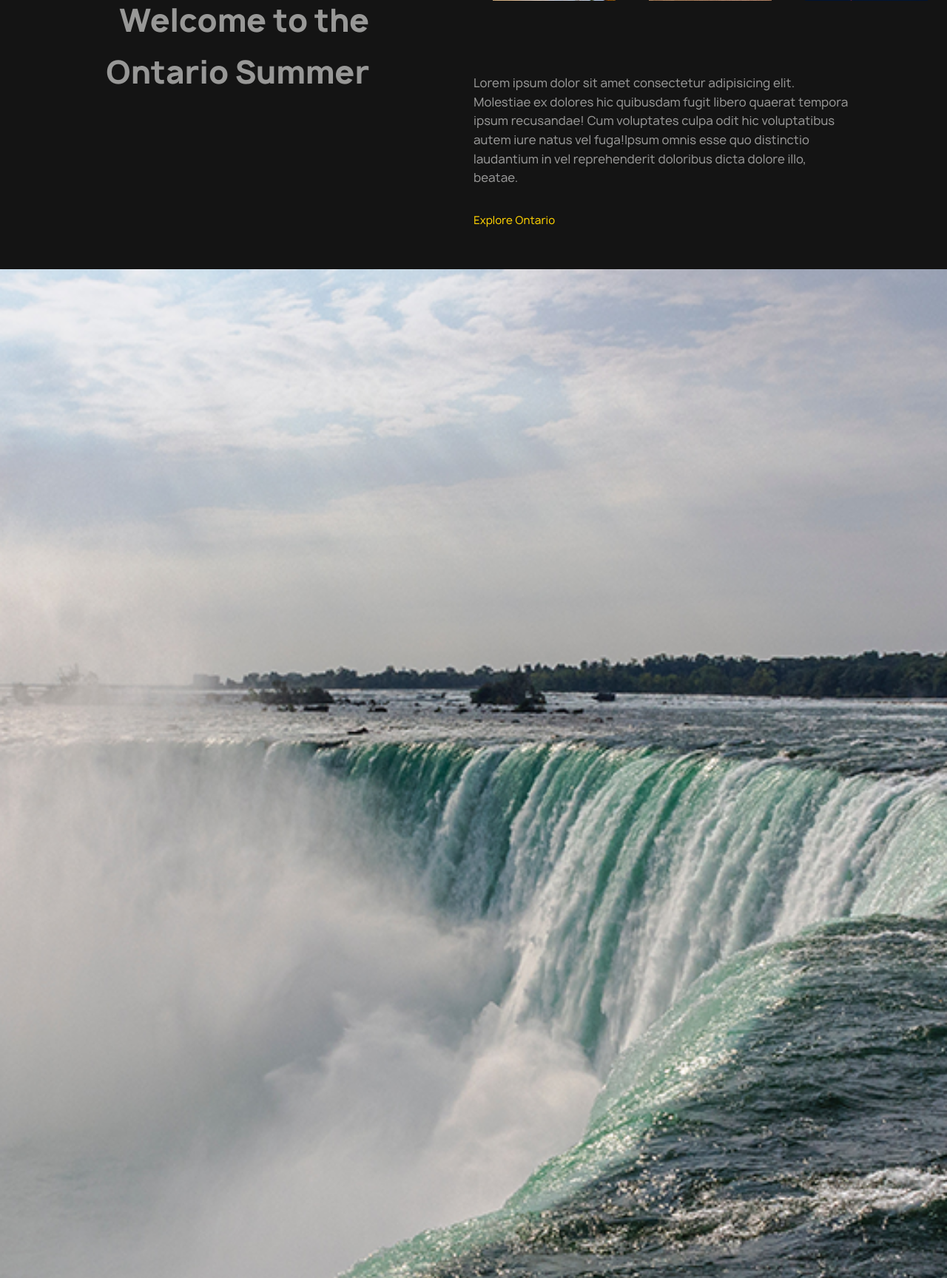
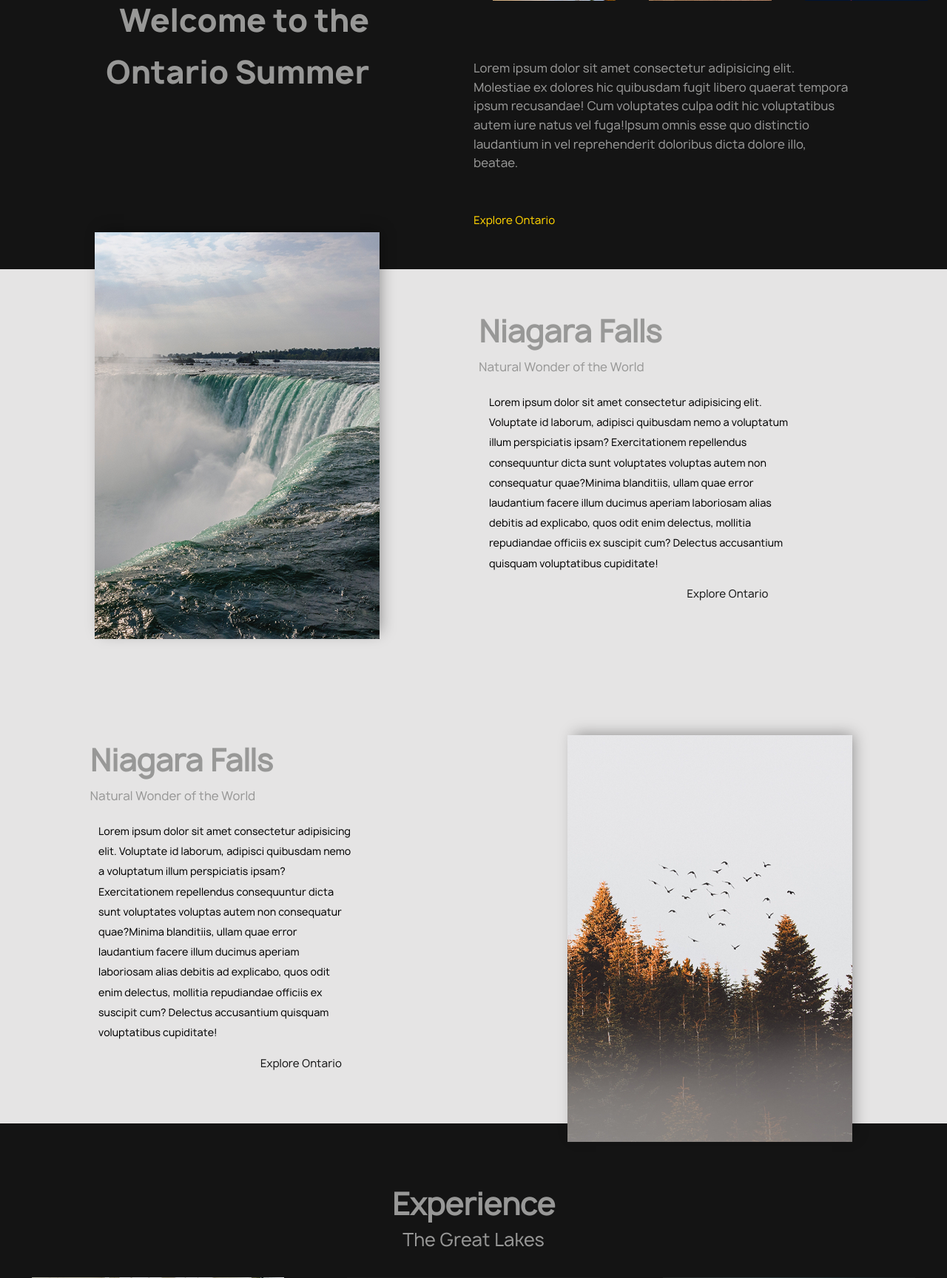
Before and after one commit to Brendan-Rogers/rogersB_shewagaD_aidenR_christineL_hackathon, a PHP site: page / in a window 1280 px wide. Shown: the part 699-2427 px from the top of the page at 74% size. Run offline with PHP 8.4, Linux system fonts and the light colour scheme; some libraries are stand-ins or nearby versions.

Commit message:
Them things be all nice and styled now

```diff
--- a/css/master.css
+++ b/css/master.css
@@ -1,12 +1,10 @@
 /* CSS Document */
 @font-face {
-  font-family: "Manrope-Bold";
-  src: url("../fonts/manrope-bold.otf") format("opentype");
-}
+  font-family: 'Manrope-Bold';
+  src: url("../fonts/manrope-bold.otf") format("opentype"); }
 @font-face {
-  font-family: "Manrope";
-  src: url("../fonts/manrope-regular.otf") format("opentype");
-}
+  font-family: 'Manrope';
+  src: url("../fonts/manrope-regular.otf") format("opentype"); }
 .signupTemplate {
   display: grid;
   justify-content: center;
@@ -14,8 +12,7 @@
   background-image: url(../images/landBkg.png);
   background-size: cover;
   background-attachment: fixed;
-  position: relative;
-}
+  position: relative; }
 
 form {
   background-color: white;
@@ -27,23 +24,20 @@ form {
   height: 30em;
   align-self: center;
   justify-self: center;
-  position: absolute;
-}
+  position: absolute; }
 
 input, .form-control, .redButton {
-  padding: 0.5em;
+  padding: .5em;
   border-radius: 2.5em;
   background-color: #efefef;
   width: 95%;
   border-style: none;
   margin-bottom: 2em;
-  box-shadow: 0 3px 6px rgba(0, 0, 0, 0.16), 0 3px 6px rgba(0, 0, 0, 0.23);
-}
+  box-shadow: 0 3px 6px rgba(0, 0, 0, 0.16), 0 3px 6px rgba(0, 0, 0, 0.23); }
 
 .redButton {
   background: #ea6060;
-  color: white;
-}
+  color: white; }
 
 header {
   width: 100%;
@@ -52,64 +46,52 @@ header {
   display: flex;
   flex-direction: row-reverse;
   position: fixed;
-  z-index: 2000;
-}
+  z-index: 2000; }
 
 .logo {
-  height: 3em;
-}
+  height: 3em; }
 
 .footer {
   background: #000000;
   display: grid;
-  padding: 2em;
-}
+  padding: 2em; }
 
 .footer ul {
   float: right;
   text-align: right;
-  color: white;
-}
+  color: white; }
 
 .footer ul li {
-  list-style-type: none;
-}
+  list-style-type: none; }
 
 .footer ul li a {
   color: #e5e4e4;
-  text-decoration: none;
-}
+  text-decoration: none; }
 
 .socialIcon {
   width: 3em;
   height: 3em;
   float: left;
-  filter: grayscale(100%);
-}
+  filter: grayscale(100%); }
 
 .socialIcon:hover {
-  filter: none;
-}
+  filter: none; }
 
 .socialMedia {
   align-self: center;
   justify-self: center;
-  margin-bottom: 2em;
-}
+  margin-bottom: 2em; }
 
 .hidden {
-  display: none;
-}
+  display: none; }
 
 body {
   margin: 0;
-  font-family: Manrope, sans-serif;
-}
+  font-family: Manrope, sans-serif; }
 
 .container {
   width: 100%;
-  background-color: #141414;
-}
+  background-color: #141414; }
 
 header {
   width: 100%;
@@ -117,8 +99,7 @@ header {
   background-color: #141414;
   display: flex;
   flex-direction: row-reverse;
-  font-family: Manrope-Bold, sans-serif;
-}
+  font-family: Manrope-Bold, sans-serif; }
 
 .pageTitle {
   margin: 0;
@@ -127,27 +108,23 @@ header {
   color: #ffffff;
   align-self: center;
   margin-right: 10vw;
-  font-family: Manrope-Bold, sans-serif;
-}
+  font-family: Manrope-Bold, sans-serif; }
 
 .landingArea {
-  width: 100%;
-}
+  width: 100%; }
 
 .promoVid {
-  width: 100%;
-}
+  width: 100%; }
 
 .bookNow {
   background-color: #ffd200;
   border: none;
   position: relative;
-  top: -29px;
+  top: -34px;
   padding: 5px;
   font-size: 0.8em;
   font-weight: bold;
-  cursor: pointer;
-}
+  cursor: pointer; }
 
 .welcomeText {
   font-size: 1.8em;
@@ -157,26 +134,22 @@ header {
   color: #989897;
   width: 80%;
   margin-left: 10%;
-  font-family: Manrope-Bold, sans-serif;
-}
+  font-family: Manrope-Bold, sans-serif; }
 
 .ontarioImg {
   width: 45%;
   margin-left: 2.5%;
-  margin-bottom: 15px;
-}
+  margin-bottom: 15px; }
 
 .explore {
   color: #989897;
   font-weight: lighter;
   text-align: center;
   font-size: 0.8em;
-  cursor: pointer;
-}
+  cursor: pointer; }
 
 .explore:hover {
-  text-decoration: underline;
-}
+  text-decoration: underline; }
 
 .promoText {
   color: #989897;
@@ -184,59 +157,50 @@ header {
   line-height: 1.5em;
   width: 80%;
   margin-left: 10%;
-  margin-bottom: 20px;
-}
+  margin-bottom: 20px; }
 
 .landmarks {
   width: 100%;
   background-color: #e5e4e4;
-  padding-bottom: 25px;
-}
+  padding-bottom: 25px; }
 
 .landmark {
   width: 100%;
-  margin-top: 30px;
-}
+  margin-top: 30px; }
 
 .landmarkImg {
-  width: 100%;
-}
+  width: 100%; }
 
 .landmarkTitle {
   font-size: 2.5em;
   color: #989897;
   text-align: center;
   margin: 0;
-  margin-top: 15px;
-}
+  margin-top: 15px; }
 
 .landmarkSub {
   font-size: 1em;
   color: #989897;
   font-weight: lighter;
   text-align: center;
-  margin-top: 5px;
-}
+  margin-top: 5px; }
 
 .landmarkText {
   width: 80%;
   margin-left: 10%;
   line-height: 1.5em;
-  font-size: 0.85em;
-}
+  font-size: 0.85em; }
 
 .experience {
   margin-top: 15px;
-  width: 100%;
-}
+  width: 100%; }
 
 .expTitle {
   font-size: 2.5em;
   color: #989897;
   text-align: center;
   margin: 0;
-  margin-top: 25px;
-}
+  margin-top: 25px; }
 
 .lakes {
   font-size: 1.5em;
@@ -244,62 +208,51 @@ header {
   text-align: center;
   font-weight: lighter;
   margin-top: 6px;
-  margin-bottom: 15px;
-}
+  margin-bottom: 15px; }
 
 .activity {
-  padding-bottom: 25px;
-}
+  padding-bottom: 25px; }
 
 .activityImg {
   width: 80%;
-  margin-left: 10%;
-}
+  margin-left: 10%; }
 
 .activityTitle {
   margin-left: 10%;
-  color: #989897;
-}
+  color: #989897; }
 
 .activityDesc {
   margin-left: 10%;
   color: #989897;
-  line-height: 1.5em;
-}
+  line-height: 1.5em; }
 
 .readMore {
   margin-left: 10%;
   color: #989897;
   line-height: 1.5em;
-  cursor: pointer;
-}
+  cursor: pointer; }
 
 .readMore:hover {
-  text-decoration: underline;
-}
+  text-decoration: underline; }
 
 .flex {
   display: flex;
   align-items: center;
-  justify-content: center;
-}
+  justify-content: center; }
 
 @media screen and (min-width: 800px) {
   header {
     flex-direction: column;
-    justify-content: center;
-  }
+    justify-content: center; }
 
   .pageTitle {
     text-align: center;
     margin-right: 0;
-    font-size: 1.75em;
-  }
+    font-size: 1.75em; }
 
   .promoVid {
     width: 96%;
-    margin-left: 2%;
-  }
+    margin-left: 4%; }
 
   .bookNow {
     margin-left: 4%;
@@ -307,13 +260,11 @@ header {
     padding-left: 1.8em;
     padding-right: 1.8em;
     padding-top: 0.3em;
-    padding-bottom: 0.3em;
-  }
+    padding-bottom: 0.3em; }
 
   .landingArea {
     display: flex;
-    flex-direction: column;
-  }
+    flex-direction: column; }
 
   .ontarioImg {
     display: block;
@@ -323,16 +274,14 @@ header {
     margin-bottom: 10px;
     margin-right: 2%;
     position: relative;
-    top: -20vw;
-  }
+    top: -20vw; }
 
   .welcomeText {
     font-size: 2.6em;
     text-align: right;
     top: 10px;
     width: 33vw;
-    margin-left: 6%;
-  }
+    margin-left: 6%; }
 
   .promoText {
     font-size: 1em;
@@ -342,19 +291,75 @@ header {
     margin-bottom: 0;
     margin-top: -150px;
     position: relative;
-    top: -80px;
-  }
+    top: -100px; }
 
   .explore {
     color: #ffd200;
     text-align: left;
-    font-size: 0.9em;
-    margin-left: 50%;
-  }
+    font-size: .9em;
+    margin-left: 50%; }
 
   .flex {
-    display: block;
-  }
-}
+    display: block; }
+
+  .landmark {
+    display: flex; }
+
+  .landmark2 {
+    flex-direction: row-reverse; }
+
+  .landmarkImg {
+    width: auto;
+    height: 550px;
+    margin-left: 10%;
+    position: relative;
+    -webkit-box-shadow: 5px -5px 19px -4px rgba(0, 0, 0, 0.38);
+    -moz-box-shadow: 5px -5px 19px -4px rgba(0, 0, 0, 0.38);
+    box-shadow: 5px -5px 19px -4px rgba(0, 0, 0, 0.38); }
+
+  .landmarkImg1 {
+    top: -50px;
+    margin-left: 10%; }
+
+  .landmarkTitle {
+    text-align: left;
+    margin-left: 10%;
+    margin-top: 50px; }
+
+  .landmarkSub {
+    text-align: left;
+    margin-left: 10%;
+    margin-top: 0; }
+
+  .landmarkText {
+    text-align: left;
+    margin-left: 12%;
+    width: 60%;
+    line-height: 2em; }
+
+  .contWrap {
+    margin-left: 5%; }
+
+  .explore2 {
+    color: #171717; }
+
+  .landmarkImg2 {
+    top: 50px;
+    margin-right: 10%; }
+
+  .experience {
+    margin-top: 75px;
+    margin-bottom: 0; }
+
+  .expTitle {
+    margin: 0; }
+
+  .lakes {
+    margin-top: -8px;
+    margin-bottom: 30px; }
+
+  .expFlex {
+    display: flex;
+    margin-bottom: 10px; } }
 
 /*# sourceMappingURL=master.css.map */
--- a/js/components/homeComponent.js
+++ b/js/components/homeComponent.js
@@ -25,29 +25,32 @@ export default {
 
 			<section class="landmarks">
 
-				<div class="landmark">
-					<img src="images/main_1.png" alt="placeholder" class="landmarkImg">
+				<div class="landmark landmark1">
+					<img src="images/main_1.png" alt="placeholder" class="landmarkImg landmarkImg1">
+					<div class="contWrap">
 						<h3 class="landmarkTitle">Niagara Falls</h3>
 						<h4 class="landmarkSub">Natural Wonder of the World</h4>
 						<p class="landmarkText">Lorem ipsum dolor sit amet consectetur adipisicing elit. Voluptate id laborum, adipisci quibusdam nemo a voluptatum illum perspiciatis ipsam? Exercitationem repellendus consequuntur dicta sunt voluptates voluptas autem non consequatur quae?Minima blanditiis, ullam quae error laudantium facere illum ducimus aperiam laboriosam alias debitis ad explicabo, quos odit enim delectus, mollitia repudiandae officiis ex suscipit cum? Delectus accusantium quisquam voluptatibus cupiditate!</p>
-					<div class="flex"><a class="explore">Explore Ontario</a></div>
+						<div class="flex"><a class="explore explore2">Explore Ontario</a></div>
+					</div>
 				</div>
 
-				<div class="landmark">
-					<img src="images/main_2.png" alt="placeholder" class="landmarkImg">
+				<div class="landmark landmark2">
+					<img src="images/main_2.png" alt="placeholder" class="landmarkImg landmarkImg2">
+					<div class="contWrap">
 						<h3 class="landmarkTitle">Niagara Falls</h3>
 						<h4 class="landmarkSub">Natural Wonder of the World</h4>
 						<p class="landmarkText">Lorem ipsum dolor sit amet consectetur adipisicing elit. Voluptate id laborum, adipisci quibusdam nemo a voluptatum illum perspiciatis ipsam? Exercitationem repellendus consequuntur dicta sunt voluptates voluptas autem non consequatur quae?Minima blanditiis, ullam quae error laudantium facere illum ducimus aperiam laboriosam alias debitis ad explicabo, quos odit enim delectus, mollitia repudiandae officiis ex suscipit cum? Delectus accusantium quisquam voluptatibus cupiditate!</p>
-					<div class="flex"><a class="explore">Explore Ontario</a></div>
+						<div class="flex"><a class="explore explore2">Explore Ontario</a></div>
 					</div>
-
+				</div>
 			</section>
 
 			<section class="experience">
 
 				<h3 class="expTitle">Experience</h3>
 				<h4 class="lakes">The Great Lakes</h4>
-
+				<div class="expFlex">
 					<div class="activity">
 						<img src="images/experience_1.png" alt="placeholder" class="activityImg">
 						<h3 class="activityTitle">Water Skiing</h3>
@@ -68,7 +71,7 @@ export default {
 						<p class="activityDesc">Lorem ipsum dolor, sit amet consectetur adipisicing elit. Aperiam assumenda quae qui, nobis incidunt delectus consequuntur modi libero officia, esse cupiditate voluptatum a natus illum cum molestiae labore quam harum.</p>
 						<a class="readMore">Read More</a>
 					</div>
-
+				</div>
 			</section>
 		</div>
     `
```
Also changed, not shown: sass/master.scss (+78 -3 lines), 1 other file. Lines whose indentation alone changed are shown as unchanged.
